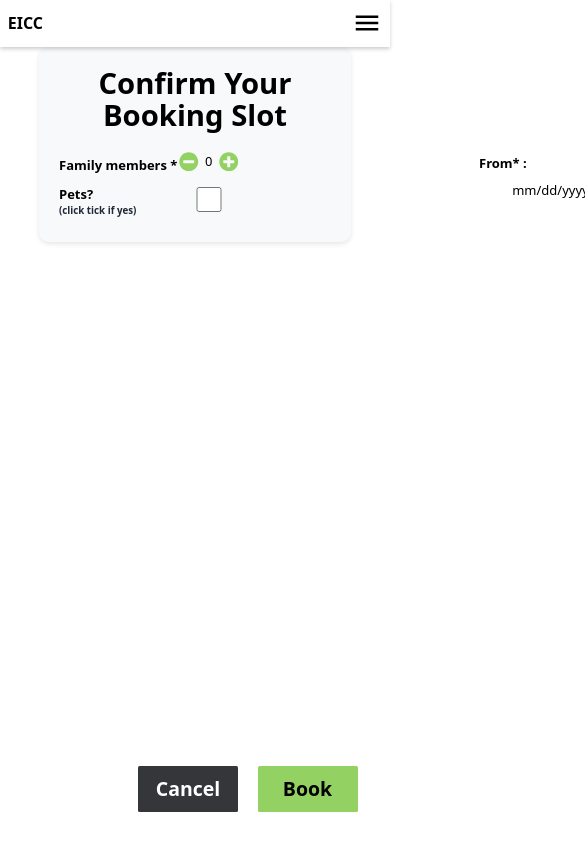
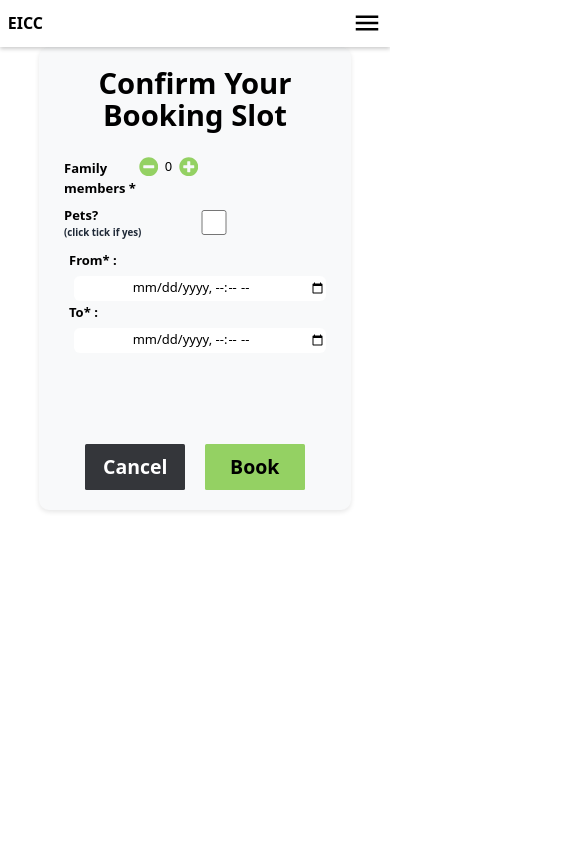
Before and after one commit to sutanu03/eicc-front-new, a Next.js app: page /Cooking in a window 390 px wide. Shown: the top 844 px of the page, 585 px wide, since content can reach past the window. Built offline with nearby package versions, Linux system fonts and the light colour scheme.

Commit message:
full responsive done responsive

```diff
--- a/app/AboutUs/about.css
+++ b/app/AboutUs/about.css
@@ -1,9 +1,11 @@
 body {
     margin: 0;
+    position: unset;
   }
 
   html {
     box-sizing: border-box;
+    position: unset;
   }
 
   *, *:before, *:after {
@@ -66,9 +68,13 @@ body {
     background-color: #555;
   }
 
-  @media screen and (max-width: 650px) {
+
+  @media only screen and (max-width: 1200px) {
+    body{
+      position: unset;
+    }
     .column {
       width: 100%;
       display: block;
     }
-  }
+    }
--- a/app/AboutUs/page.js
+++ b/app/AboutUs/page.js
@@ -6,7 +6,7 @@ import Header from '@/Components/Header';
 const page = () => {
   return (
     <>
-    <Header className="fixed"/>
+    <Header className=""/>
 <div className="about-section">
   <h1 className='text-3xl text-center font-bold'>About Us</h1>
   <p>We are EICC working since 2015</p>
--- a/app/BookingDomestic/bookDom.css
+++ b/app/BookingDomestic/bookDom.css
@@ -34,6 +34,8 @@
 
 @media only screen and (max-width: 1200px) {
   body{
+    position: unset;
+    overflow: auto;
     margin: auto;
     padding: auto;
     width: auto;
@@ -52,5 +54,12 @@
   }
   .mobile-screen-button{
     justify-content: center;
+    position: static;
+    align-items: center;
+    text-align: center;
+    gap: 0;
+    left: 0;
+    right: 0;
+    padding-top: 30%;
   }
 }
--- a/app/ContactUs/page.js
+++ b/app/ContactUs/page.js
@@ -5,7 +5,7 @@ import React from 'react'
 const page = () => {
   return (
     <>
-    <Header className="fixed"/>
+    <Header className=""/>
 <section className="text-black body-font bg-gray-300">
     <div className="container flex flex-col md:flex-row lg:max-w-5xl w-full px-5 py-12 md:py-24 mx-auto section"
         id="contact-form">
--- a/app/Cooking/bookCook.css
+++ b/app/Cooking/bookCook.css
@@ -32,7 +32,35 @@
     transition: background-color 0.3s ease;
   }
 
-  @media only screen and (max-width:500px) {
+  @media only screen and (max-width: 1200px) {
 
-
+    body{
+      position: unset;
+      overflow: auto;
+      margin: auto;
+      padding: auto;
+      width: auto;
+      height: auto;
+    }
+    .reservation-form {
+      display: block;
+    }
+    .mobile-screen-block{
+      padding: 5px;
+      display: block;
+    }
+    .mobile-screen-from-to{
+      padding: 5px;
+      display: block;
+    }
+    .mobile-screen-button{
+      justify-content: center;
+      position: static;
+      align-items: center;
+      text-align: center;
+      gap: 0;
+      left: 0;
+      right: 0;
+      padding-top: 30%;
+    }
 }
--- a/app/Cooking/page.js
+++ b/app/Cooking/page.js
@@ -17,7 +17,7 @@ const CookBook = () => {
     const [toDate, setToDate] = useState(new Date());
     const [pet, setPet] = useState(false);
     const { token } = useContext(UserContext);
-    console.log(token, "from CookBook");
+   // console.log(token, "from CookBook");
 
     useEffect(() => {
 
@@ -66,12 +66,12 @@ const CookBook = () => {
                     Authorization: `Bearer ${token}`,
                 },
             });
-            console.log('Form data saved successfully:', response.data);
+           // console.log('Form data saved successfully:', response.data);
             alert("Booking Confirmed!");
             //window.location.href = "/Profile";
             router.push("/Profile");
         } catch (error) {
-            console.error('Error saving form data:', error);
+           // console.error('Error saving form data:', error);
         }
     };
 
@@ -86,7 +86,7 @@ const CookBook = () => {
                 <form onSubmit={handleSubmit}>
                     <div className="reservation-form">
                         <h2 className='text-4xl font-bold text-black'>Confirm Your Booking Slot</h2>
-                        <div className='flex justify-around'>
+                        <div className='mobile-screen-block flex justify-around'>
                             <div>
                                 <div className='flex'>
                                     <label className='w-[120px] text-[#000]'>Family members *</label>
@@ -105,7 +105,7 @@ const CookBook = () => {
                                     <input type="checkbox" className="ml-0 mt-2" checked={pet} onChange={handlePetsChange} />
                                 </div>
                             </div>
-                            <div id='formto' className='flex justify-between gap-4'>
+                            <div id='formto' className='mobile-screen-from-to flex justify-between gap-4'>
                                 <div>
                                     <label className='w-full text-[#000]'>From* :</label>
                                     <input className='w-full text-black' type="datetime-local" value={fromDate} onChange={handleFromChange} id="datetime1" name="datetime1" min={minDatetime} required />
@@ -116,7 +116,7 @@ const CookBook = () => {
                                 </div>
                             </div>
                         </div>
-                        <div className='flex justify-end gap-4 fixed bottom-10 right-10 min-w-full'>
+                        <div className='mobile-screen-button flex justify-end gap-4 fixed bottom-10 right-10 min-w-full'>
                             <button onClick={resetPage} className='bg-[#34363A] text-2xl text-white font-bold w-[100px] p-[10px] rounded-sm'>Cancel</button>
                             <button type="submit" className='bg-[#94D163] text-2xl text-black font-bold w-[100px] p-[10px] rounded-sm'>Book</button>
                         </div>
--- a/app/DomesticHelp/domestic.css
+++ b/app/DomesticHelp/domestic.css
@@ -79,3 +79,17 @@ h6 {
   background: var(--bg-darker);
   box-shadow: none;
 }
+
+@media only screen and (max-width: 1200px) {
+  body{
+    position: unset;
+    overflow: auto;
+    margin: auto;
+    padding: auto;
+    width: auto;
+    height: auto;
+  }
+  .mobile-screen-main{
+    position: unset;
+  }
+}
--- a/app/DomesticHelp/page.js
+++ b/app/DomesticHelp/page.js
@@ -28,7 +28,7 @@ const Domestic = () => {
   return (
     <>
     <Header />
-    <div className='overflow-auto'>
+    <div className='mobile-screen-main'>
       <div className="d-flex flex-column flex-md-row justify-content-center align-items-center gap-3 mt-5">
         <div className={`tpn_card ${selectedItems.includes('Brooming') ? 'selected' : ''}`} onClick={() => toggleSelection('Brooming')}>
           <img src="/img/brooming.png" className="w-100 mb-4" />
--- a/app/HomePage/login.css
+++ b/app/HomePage/login.css
@@ -10,6 +10,7 @@ html {
   font-family: "Mitr", sans-serif;
 }
 body {
+  position: unset;
   width: 100vw;
   height: 100vh;
   /* background-image: url("https://images.pexels.com/photos/1275415/pexels-photo-1275415.jpeg"); */
--- a/app/globals.css
+++ b/app/globals.css
@@ -13,7 +13,7 @@
     height: 100%;
     align-items: center;
     justify-content: center;
-    /* position: sticky; */
+     position: unset;
   }
 
    .button-box2 {
--- a/app/home.css
+++ b/app/home.css
@@ -186,3 +186,9 @@ body { margin: 0; font: 16px/1.3 sans-serif; }
 	color: rgba(0,0,0,0.8);
 	text-decoration: none;
 }
+
+@media only screen and (max-width: 1200px) {
+	body{
+	  position: unset;
+	}
+  }
```
